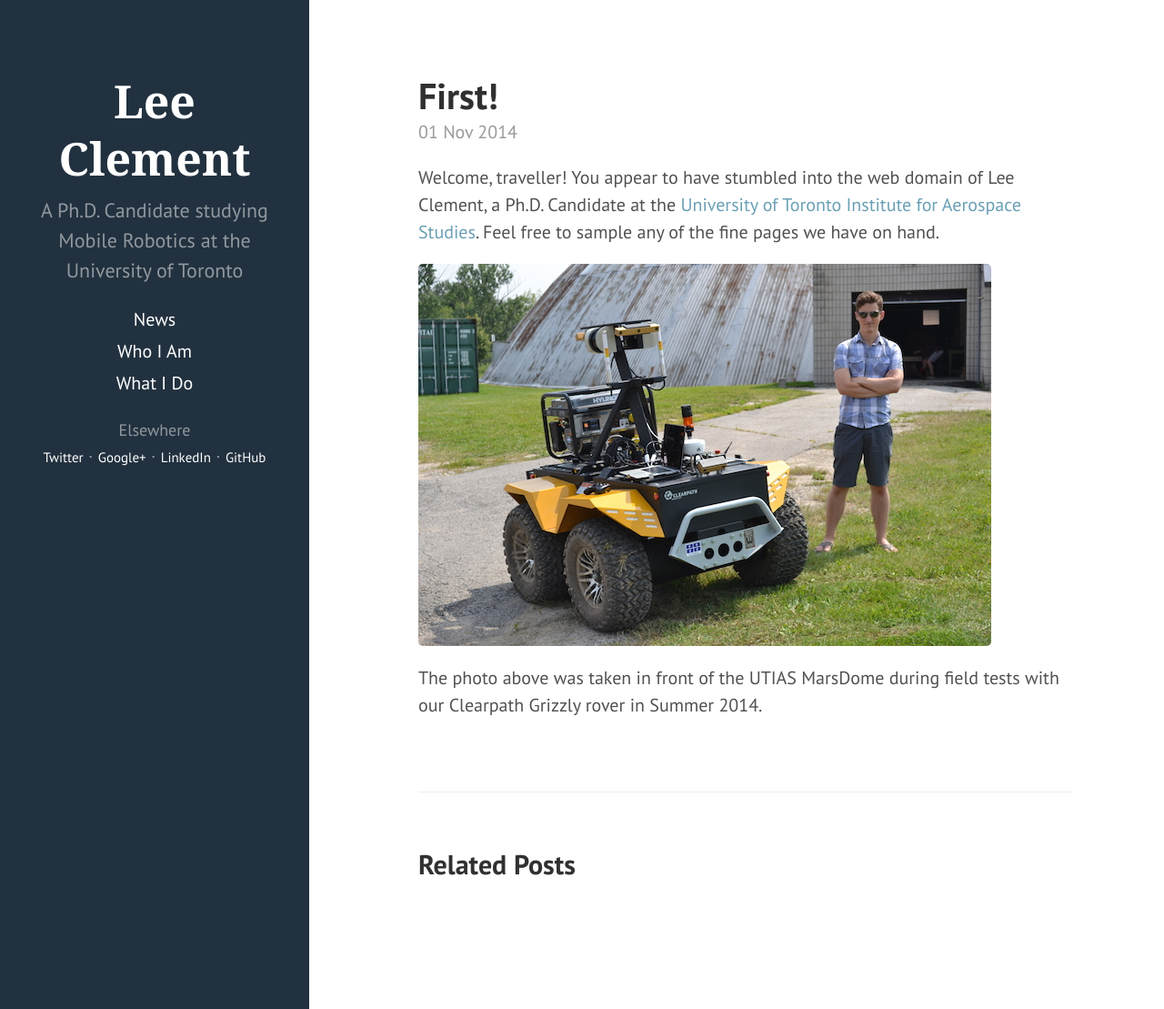
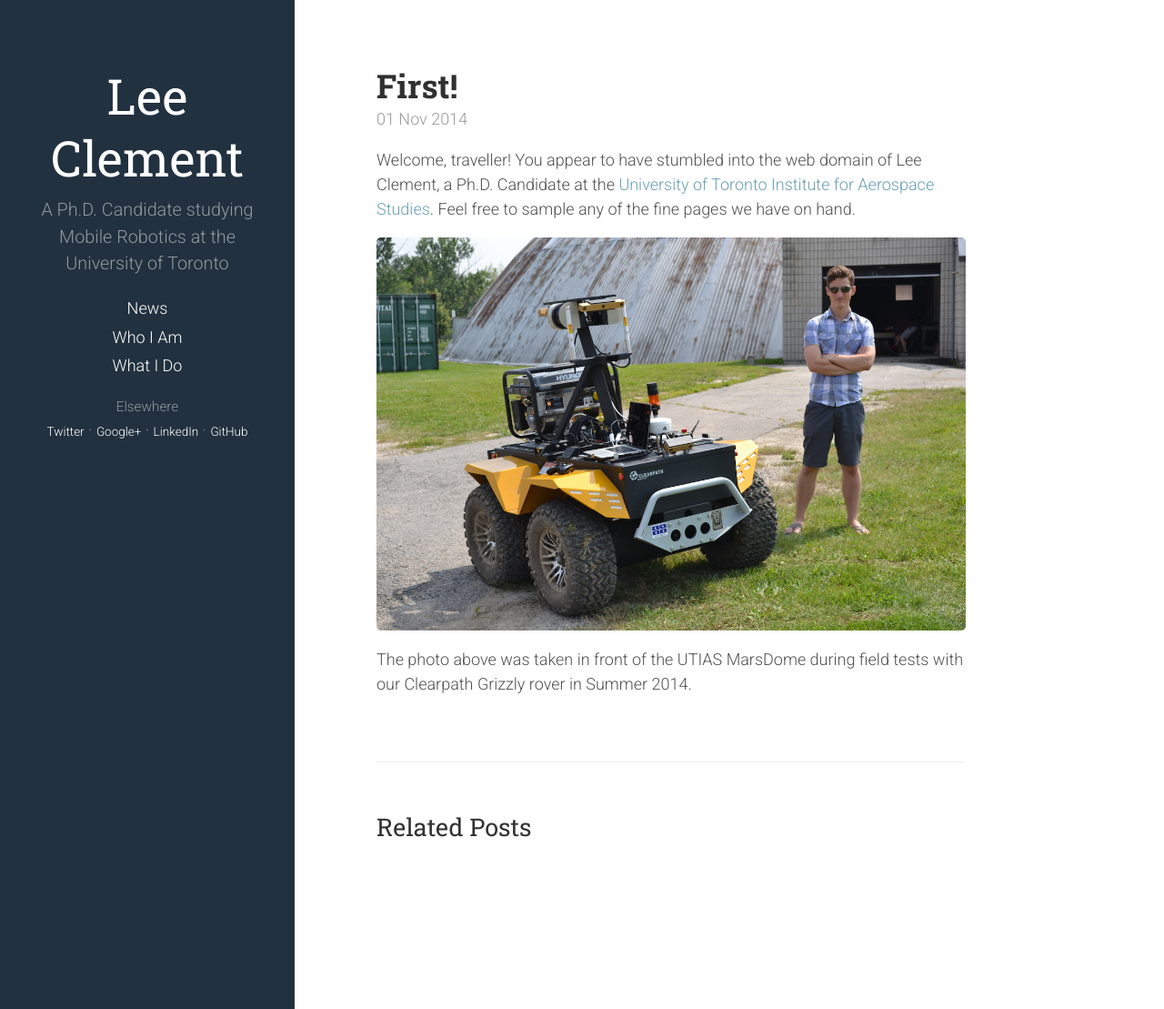
Before and after one commit to leeclemnet/leeclemnet.github.io, a Jekyll site: the page built from _posts/2014-11-01-first.md, in a window 1280 px wide and 1109 px high. Shown: the whole window at 91% size. Built offline with Jekyll 4.4.1, drawn with Linux system fonts in a browser that asks for light colours; Markdown is read by kramdown in place of the engine named in the settings.

Commit message:
New fonts and more stuff on work page

```diff
--- a/_posts/2014-11-01-first.md
+++ b/_posts/2014-11-01-first.md
@@ -6,6 +6,6 @@ date: 2014-11-01
 
 Welcome, traveller! You appear to have stumbled into the web domain of Lee Clement, a Ph.D. Candidate at the <a href="http://www.utias.utoronto.ca/">University of Toronto Institute for Aerospace Studies</a>. Feel free to sample any of the fine pages we have on hand.
 
-![Clearpath Grizzly and me in front of the UTIAS MarsDome (Summer 2014)]({{ site.url }}/assets/grizzly-marsdome-summer-2014.JPG)
+<a href="{{ site.url }}/assets/grizzly-marsdome-summer-2014.JPG/"><img src="{{ site.url }}/assets/grizzly-marsdome-summer-2014.JPG"/></a>
 
 The photo above was taken in front of the UTIAS MarsDome during field tests with our Clearpath Grizzly rover in Summer 2014.
--- a/public/css/hyde.css
+++ b/public/css/hyde.css
@@ -17,6 +17,7 @@
 /*
  * Contents
  *
+ * Font imports
  * Global resets
  * Sidebar
  * Container
@@ -24,6 +25,10 @@
  * Themes
  */
 
+/*
+ * Font imports
+ */
+@import url(http://fonts.googleapis.com/css?family=Roboto+Slab:400,700|Roboto:300,700);
 
 /*
  * Global resets
@@ -32,7 +37,7 @@
  */
 
 html {
-  font-family: "PT Sans", Helvetica, Arial, sans-serif;
+  font-family: "Roboto", sans-serif;
 }
 @media (min-width: 48em) {
   html {
@@ -41,10 +46,18 @@ html {
 }
 @media (min-width: 58em) {
   html {
-    font-size: 20px;
+    font-size: 18px;
   }
 }
 
+h1, h2, h3, h4, h5, h6 {
+  font-family: "Roboto Slab", serif;
+  font-weight: 400;
+}
+
+.post-title, .page-title {
+  font-weight: 700;
+}
 
 /*
  * Sidebar
@@ -65,7 +78,7 @@ html {
     top: 0;
     left: 0;
     bottom: 0;
-    width: 17rem;
+    width: 18rem;
     text-align: center;
   }
 
@@ -86,8 +99,8 @@ html {
 .sidebar-about h1 {
   color: #fff;
   margin-top: 0;
-  font-family: "Georgia", serif;
-  font-size: 2.5rem;
+  font-family: "Roboto Slab", serif;
+  font-size: 3rem;
 }
 
 /* Sidebar lead */
@@ -118,7 +131,7 @@ a.sidebar-nav-item:focus {
 }
 .sidebar-contact-header {
   display: block;
-  font-size: 0.9rem;
+  font-size: 0.85rem;
 }
 .sidebar-contact-item {
   display: inline;
@@ -196,7 +209,30 @@ a.sidebar-contact-item:focus {
   }
 }
 
+/*
+ * Gallery
+ *
+ * Flexible housing for images
+ */
 
+.gallery .galleryimage {
+  width: 90%;
+  margin: auto;
+  text-align: center;
+}
+
+.gallery .galleryimage figcaption {
+  margin: auto auto 1.0rem auto;
+}
+
+@media (min-width: 48em) {
+  .gallery .galleryimage {
+    width: 45%;
+    display: inline-block;
+    margin-left: 0.5rem;
+    margin-right: 0.5rem;
+  }
+}
 
 /*
  * Themes
```
Also changed, not shown: about.md (+1 -1 lines), research.md (deleted, +0 -10 lines), work.md (added, +24 -0 lines), assets/grizzly-marsdome-summer-2014.JPG, assets/husky-marsdome-mvtr.JPG (added), public/apple-touch-icon-144-precomposed.png, public/apple-touch-icon-precomposed.png, public/favicon.ico.
